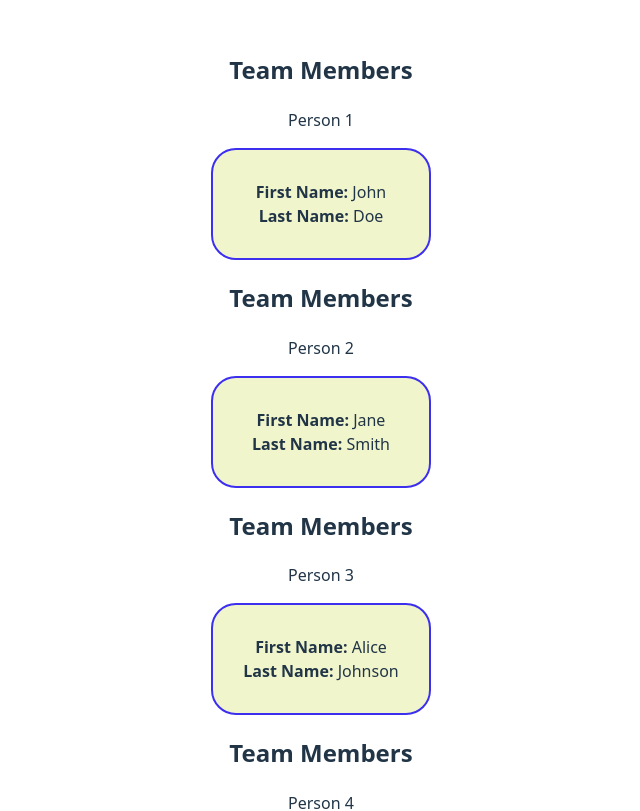
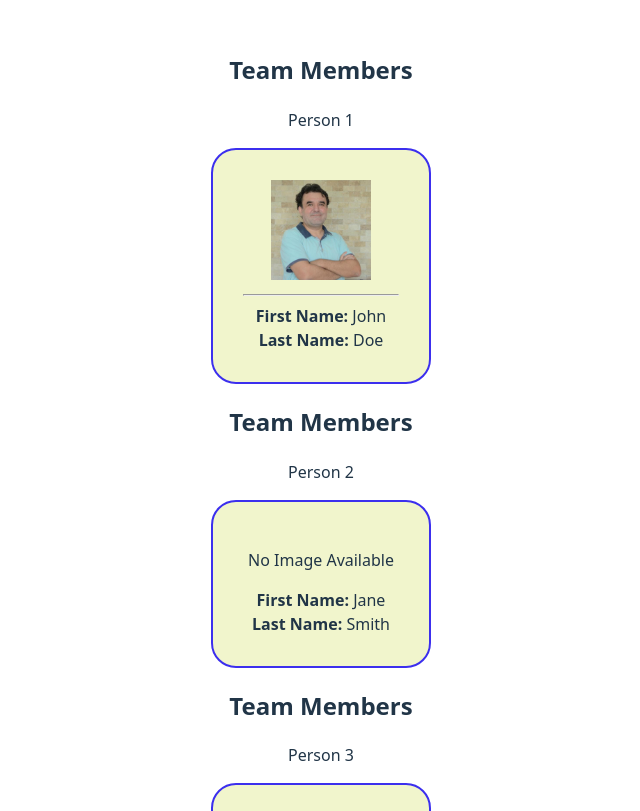
Before and after one commit to necmigunduz/improve-fe, a React (Vite) app: page / in a window 1280 px wide. Shown: the top 811 px of the page, without its empty margins (319-959 px from the left). Built offline with nearby package versions, Linux system fonts and the light colour scheme.

Commit message:
add: image to profile card

```diff
--- a/src/components/ProfileCards/ProfileCard.jsx
+++ b/src/components/ProfileCards/ProfileCard.jsx
@@ -1,9 +1,10 @@
 import React from 'react'
 import './style.css'
 
-function Welcome({ firstName, lastName }) {
+function Welcome({ firstName, lastName, image }) {
   return (
     <div className="profile-card">
+      {image ? <><img src={image} alt={`${firstName} ${lastName}`} className="profile-image" height={100} width={100} /><hr /></> : <p>No Image Available</p>}
       <div><strong>First Name:</strong> {firstName} </div>
       <div><strong>Last Name:</strong> {lastName}</div>
     </div>
--- a/src/pages/ProfileCards/ProfileCards.jsx
+++ b/src/pages/ProfileCards/ProfileCards.jsx
@@ -1,20 +1,21 @@
 import React from "react";
 import ProfileCard from "../../components/ProfileCards/profileCard.jsx";
+import image1 from '../../assets/necmi.jpg';
 
 function ProfileCards() {
     const list = [
-        { firstName: "John", lastName: "Doe" },
+        { firstName: "John", lastName: "Doe", image: image1 },
         { firstName: "Jane", lastName: "Smith" },
         { firstName: "Alice", lastName: "Johnson" },
         { firstName: "Bob", lastName: "Brown" },
         {firstName: "Charlie", lastName: "Davis"}
     ];
     return list.map((person, index) => (
-        <>
+        <div key={index}>
             <h2>Team Members</h2>
             <p>Person {index + 1}</p>
-            <ProfileCard firstName={person.firstName} lastName={person.lastName} />
-        </>
+            <ProfileCard firstName={person.firstName} lastName={person.lastName} image={person.image}/>
+        </div>
     ));
 }
 
```
Also changed, not shown: src/assets/necmi.jpg (added).
